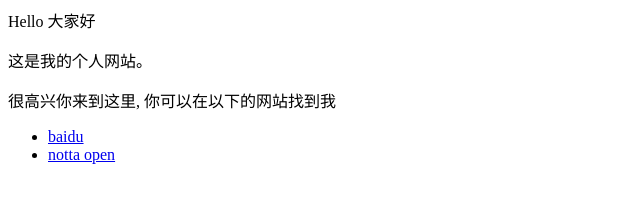
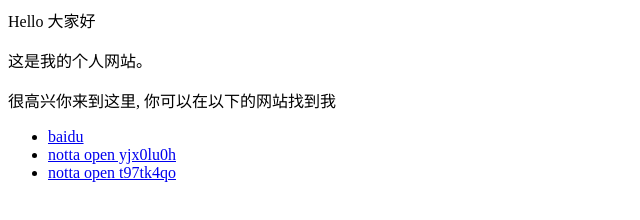
Before and after one commit to len8656/len8656.github.io, a plain HTML site: page index.html in a window 1280 px wide. Shown: the whole page, without its empty margins (0-640 px from the left). Drawn offline with Linux system fonts and the light colour scheme.

Commit message:
Update index.html

```diff
--- a/index.html
+++ b/index.html
@@ -4,5 +4,6 @@
 
 <ul>
   <li> <a href="https://www.baidu.com">baidu</a> </li>
-  <li> <a href="https://notta.onelink.me/HOdi/yjx0lu0h?code=01JV74QC8HD0ZVC59N4DHCCH2F">notta open</a> </li>
+  <li> <a href="https://notta.onelink.me/HOdi/yjx0lu0h?code=01JV74QC8HD0ZVC59N4DHCCH2F">notta open yjx0lu0h</a> </li>
+  <li> <a href="https://notta.onelink.me/cpBZ/t97tk4qo">notta open t97tk4qo</a> </li>
 </ul>
```
